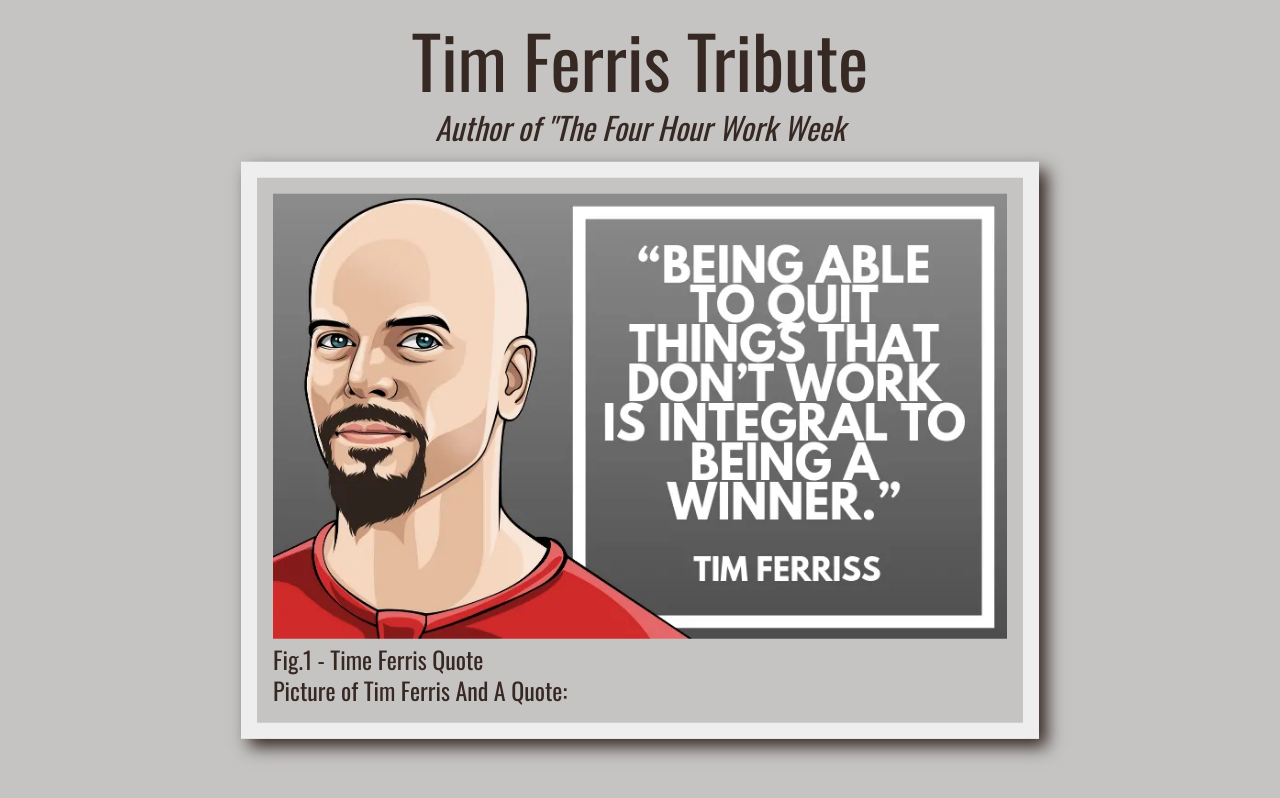
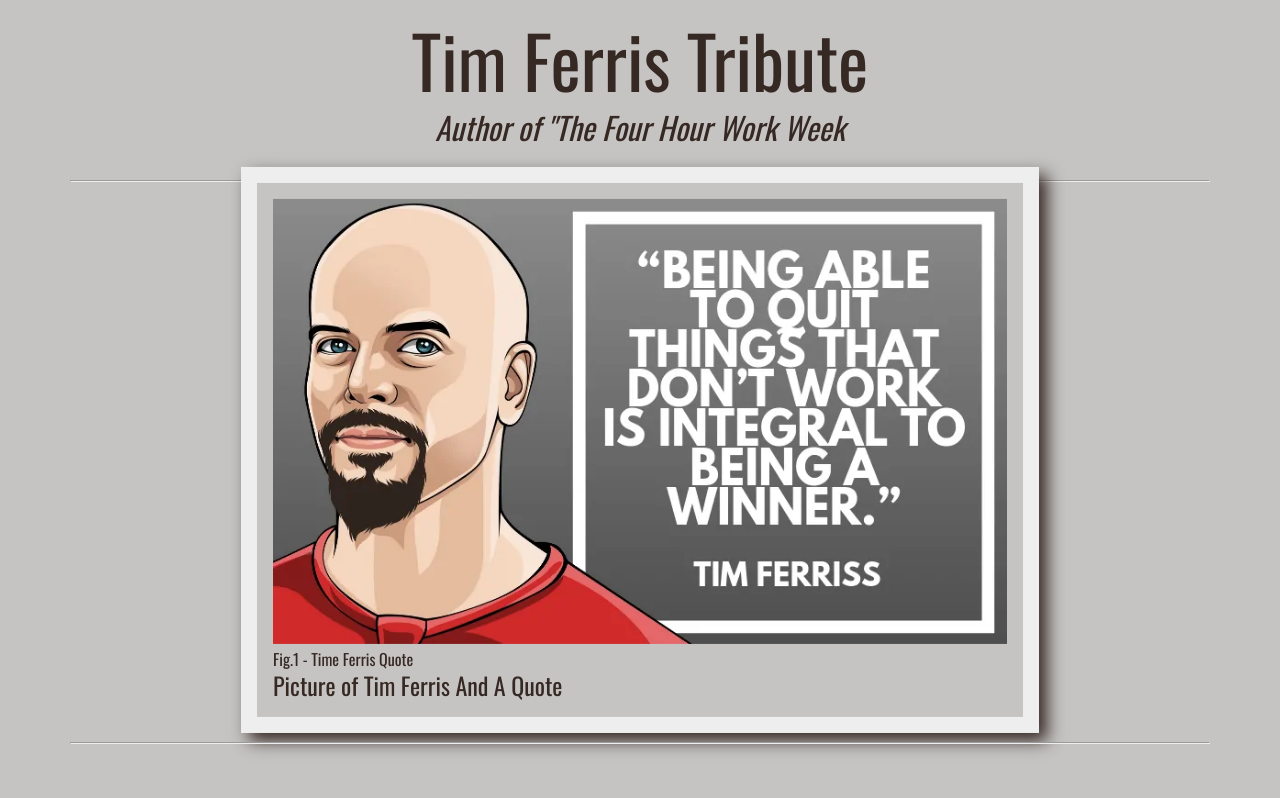
Before and after one commit to kbventures/fccTributeChallengeRefactored, a website: page index.html in a window 1280 px wide. Drawn offline with nearby package versions, Linux system fonts and the light colour scheme.

Commit message:
Refactored BEM & 7 to 1 architecture for header

```diff
--- a/index.html
+++ b/index.html
@@ -22,47 +22,33 @@
 </head>
 <body>
   <div class="row">
-  <header class="header">
+
+    <header class="header">
+
       <div class="header__text-box">
         <h1 class="heading-primary">Tim Ferris Tribute</h1>
         <h2 class="heading-secondary u-italic-text">Author of "The Four Hour Work Week</h2>
       </div>
 
+      <div class="header__hr-box-1">
+        <hr>
+      </div>
 
       <div class="header__image-box">
+          <div class="header__image-container">
+          <img class="header__image "src="/img/Tim-Ferriss-Picture-Quotes-5.webp" alt="Time Ferris Picture and Quotation">
+        </div>
+           <figcaption class="header__caption">Fig.1 - Time Ferris Quote</figcaption>
+          <p>Picture of Tim Ferris And A Quote</p>
+      </div>
 
-        <!-- <div class="seperator">
-          <hr/>
-        </div> -->
+      <div class="header__hr-box-2">
+        <hr>
+      </div>
 
-          <img class="header-image-box--image" src="/img/Tim-Ferriss-Picture-Quotes-5.webp" alt="Time Ferris Picture and Quotation">
-           <figcaption>Fig.1 - Time Ferris Quote</figcaption>
-          <p>Picture of Tim Ferris And A Quote:</p>
-          <!-- <div class="seperator">
-          <hr/>
-        </div> -->
+  </header>
 
-      </div>
-  </header>
-</div>
-  <!-- <div id="img-div">
-    <div class="container">
-      <a
-      class="font-size-1rem"
-      href="https://en.wikipedia.org/wiki/Tim_Ferriss"
-      target="_blank"
-      style="font-style: italic;"
-      ><img
-      id="image"
-      src="/pictures/Tim-Ferriss-Picture-Quotes-5.webp"
-      alt=""
-    /></a
-    >
+  </div>
 
-      <figcaption id="img-caption">Fig.1 - Time Ferris Quote</figcaption>
-      <h2 id="tribute-info">Picture of Tim Ferris And A Quote:</h2>
-    </div>
-  </div> -->
-</div>
 </body>
 </html>
--- a/package.json
+++ b/package.json
@@ -5,7 +5,7 @@
   "main": "index.js",
   "scripts": {
     "test": "echo \"Error: no test specified\" && exit 1",
-    "compile:sass":"node-sass sass/main.scss css/style.css -w"
+    "compile:sass": "node-sass sass/main.scss css/style.css -w"
   },
   "repository": {
     "type": "git",
--- a/sass/layout/_header.scss
+++ b/sass/layout/_header.scss
@@ -9,9 +9,8 @@
         left: 50%;
         transform: translate(-50%,-50%);
         text-align: center;
+        width: 100%;
     }
-
-
 
     &__image-box{
         margin: 1rem 0;
@@ -26,16 +25,20 @@
         text-align: left;
         font-size: 2.4rem;
     }
-
-    &__image-box--fig-caption{
+    &__caption{
         font-size: 1.6rem;
     }
 
-    &__image-box--text{
-        font-size: 2.4rem;
+    &__hr-box-1{
+        position: relative;
+        top: 22.5%;
     }
 
-    &__image-box--image{
+    &__hr-box-2{
+        position: relative;
+        top: 92.5%;
+    }
 
-    }
+
+
 }
```
Also changed, not shown: css/style.css.
